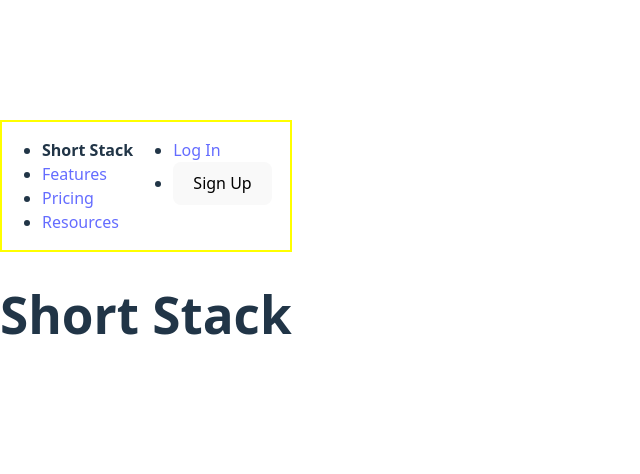
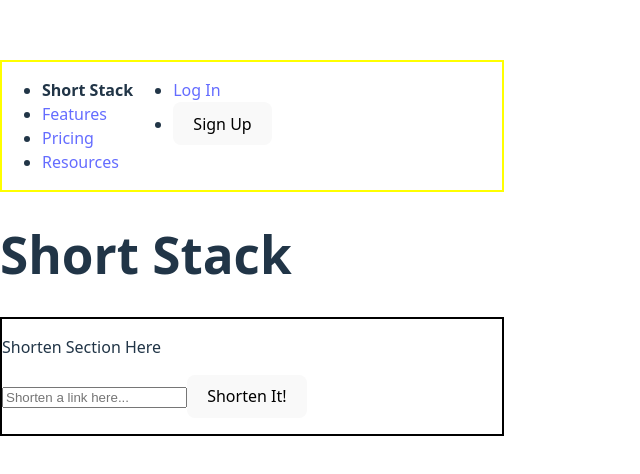
Before and after one commit to pand3m1x/SBA_Refactor_Project_URLShortner, a React (Vite) app: page / in a window 1280 px wide. Shown: the part 152-626 px from the top of the page, without its empty margins (0-640 px from the left). Built offline with nearby package versions, Linux system fonts and the light colour scheme.

Commit message:
⋆.☘︎₊˚⭑ Fixed the UrlShortnerSection (dropped the URL shortener hook file), placing all the function inside of the UrlShortner function ⋆.☘︎₊˚⭑

```diff
--- a/src/components/UrlShortnerSection.jsx
+++ b/src/components/UrlShortnerSection.jsx
@@ -1,7 +1,54 @@
 //UrlShortnerHook
+import { useState } from 'react'
+
+function UrlShortner(){
+
+  const [inputUrl,setInputUrl] = useState('')
+  const [shortendUrl, setShortendUrl] = useState([])
+
+  const handleSubmit = (e) => {
+    console.log("lets make pancakes (link shortner clicked)")
+    e.preventDefault()
+    setShortendUrl([...shortendUrl,inputUrl])
+    setInputUrl("")
+
+    fetch('https://spoo.me/api/v1/shorten',{
+      method:"POST",
+      headers: {
+        authorization: `bearer ${API_KEY}`
+      },
+    body: JSON.stringify({
+        long_url: urlInput
+      })
+    })
+    .then(res => res.json())
+    .then(res => console.log(res))
+    .catch(err => console.error(err));
+    console.log("fetching data", shortendUrl)
+  }
 
 
 
+  return(
+    <>
+      <div style={{width:"500px", border:"2px solid black"}}>
+        <p>Shorten Section Here</p>
+          <form onSubmit={handleSubmit}>
+            <input type="url" id="url" placeholder="Shorten a link here..."
+              value={inputUrl} onChange={(e) => setInputUrl(e.target.value)} required/>
+            <button id="shortenItBtn" type="submit">Shorten It!</button>
+          </form>
+          <div id="shortnedUrl">
+            <ul>
+              { shortendUrl && (shortendUrl.map(url => <li key={url}> {url} </li>))}
+            </ul>
+          </div>
+      </div>
+    </>
+  );
+}
+
+export default UrlShortner
 
 //<div id="space">
 //<div class="container" id="urlSection">
@@ -11,3 +58,99 @@
 // </div>
 //<ul id="links"></ul>
 //</div>
+
+// // fetch('https://spoo.me/api/v1')
+// import {API_KEY} from "./secret.js"
+
+// const shortenItBtn = document.getElementById("shortenItBtn");
+// const links = document.getElementById("links");
+
+// shortenItBtn.addEventListener("click", shortenLink);
+
+// async function shortenLink(){
+//   let urlInput = document.getElementById("url").value.trim();
+//   console.log("Short Stack coming up");
+
+//   if (urlInput === ""){
+//     alert ("please enter a url")
+//     return;
+//   }
+
+//   try {
+//   const response = await
+//   fetch ("https://spoo.me/api/v1/shorten", {
+//     method: 'POST',
+//     headers: {
+//         "Content-Type": "application/json",
+//         authorization: `bearer ${API_KEY}`
+//     },
+//     body: JSON.stringify({
+//         long_url: urlInput
+//     })
+
+// });
+
+//   const data = await response.json();
+
+//   console.log("API fetch status:", data);
+
+//   const shortUrl = data.short_url || data.shorturl;
+
+//   const storedLinks = JSON.parse(localStorage.getItem("links")) || [];
+
+//   storedLinks.push({
+//     original:urlInput,
+//     short:shortUrl,
+//   })
+
+//   localStorage.setItem("links",JSON.stringify(storedLinks));
+
+//   renderLinks();
+
+//   }
+//   catch (error){
+//     console.error("Failed to shorten links:",error)
+//     alert("Problems in the kitchen!")
+//   }
+// }
+
+// // This is what adds li under the URL maker container, within the #space div ((Need to figure out how to add both original and shortened))
+// function renderLinks() {
+//   const linkShort = JSON.parse(localStorage.getItem("links")) || [];
+//   links.innerText = "";
+
+//   linkShort.forEach((link,index) => {
+//     const li = document.createElement("li");
+//     li.dataset.index = index;
+
+//     console.log(link.short)
+
+//     const a = document.createElement("a");
+//     a.href = link.short;
+//     a.innerText = link.short;
+//     a.target = "_blank";
+
+// li.appendChild(a)
+
+//   const copyBtn = document.createElement("button");
+//   copyBtn.innerText ="Copy";
+
+//   copyBtn.addEventListener("click", () => {
+//     const copyLink = a.innerText;
+//     navigator.clipboard.writeText(copyLink)
+//     // if (copyBtn.innerText === "Copy") { // need to figure out how to change the innerText of button to say COPIED
+//     //   copyBtn.innerText === "Copied";
+//     // }
+
+//     alert("Copied the text: " + copyLink);
+
+//     console.log("link copied")
+//   });
+
+//   li.appendChild(copyBtn)
+
+//   links.append(li)
+// })
+// }
+// renderLinks();
+// console.log("Link added")
--- a/src/pages/Homepage.jsx
+++ b/src/pages/Homepage.jsx
@@ -1,3 +1,4 @@
+
 // NavBar
 // HeroSection
 // UrlShortner
@@ -6,6 +7,7 @@
 // FootNav
 
 import NavBar from '../components/NavBar'
+import UrlShortner from '../components/UrlShortnerSection'
 
 function Homepage(){
 
@@ -14,6 +16,7 @@ function Homepage(){
     <>
       <NavBar></NavBar>
       <h1>Short Stack</h1>
+      <UrlShortner></UrlShortner>
     </>
   );
 }
```
Also changed, not shown: src/hooks/UrlShortnerHook.jsx (deleted).
